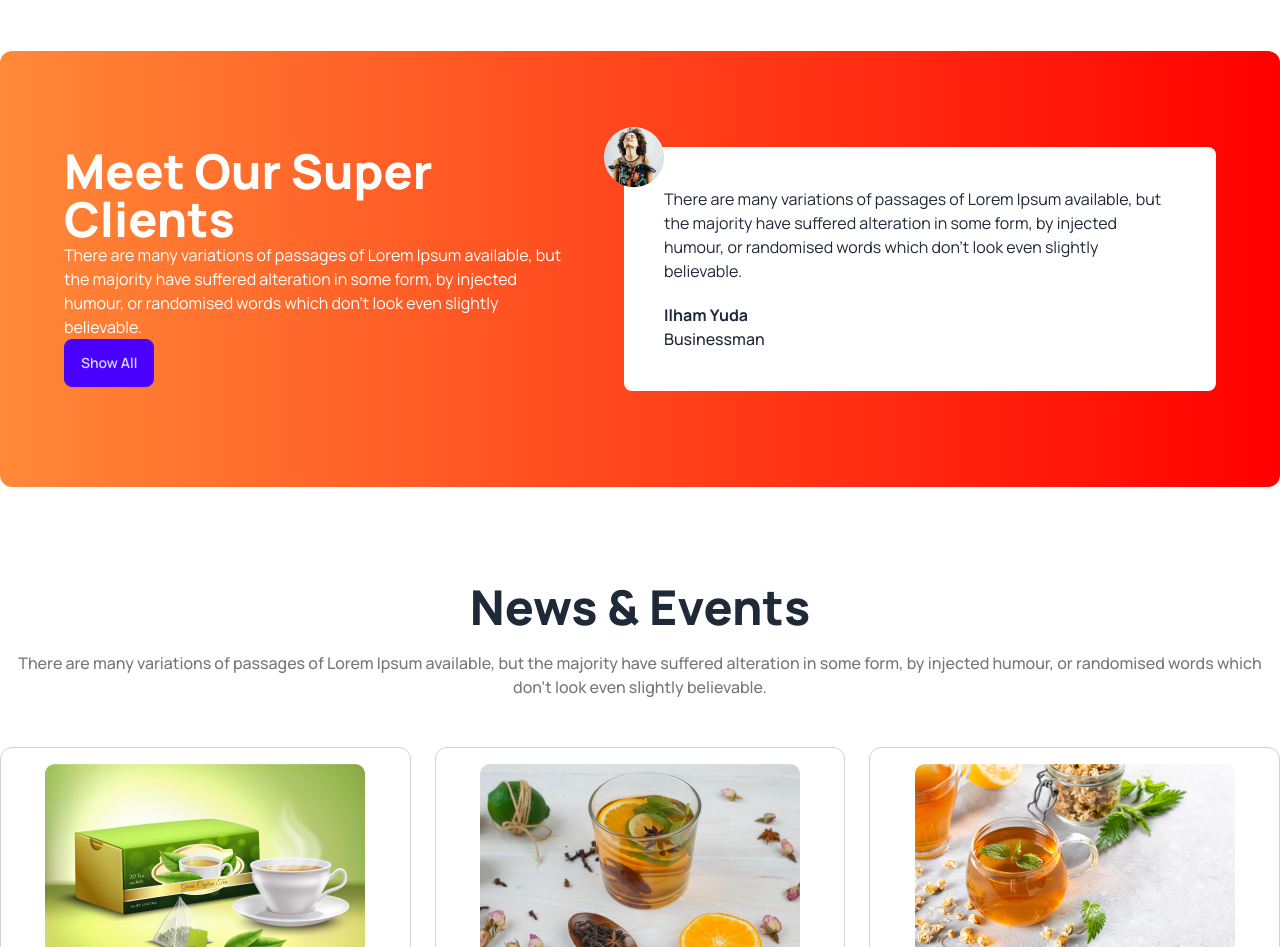
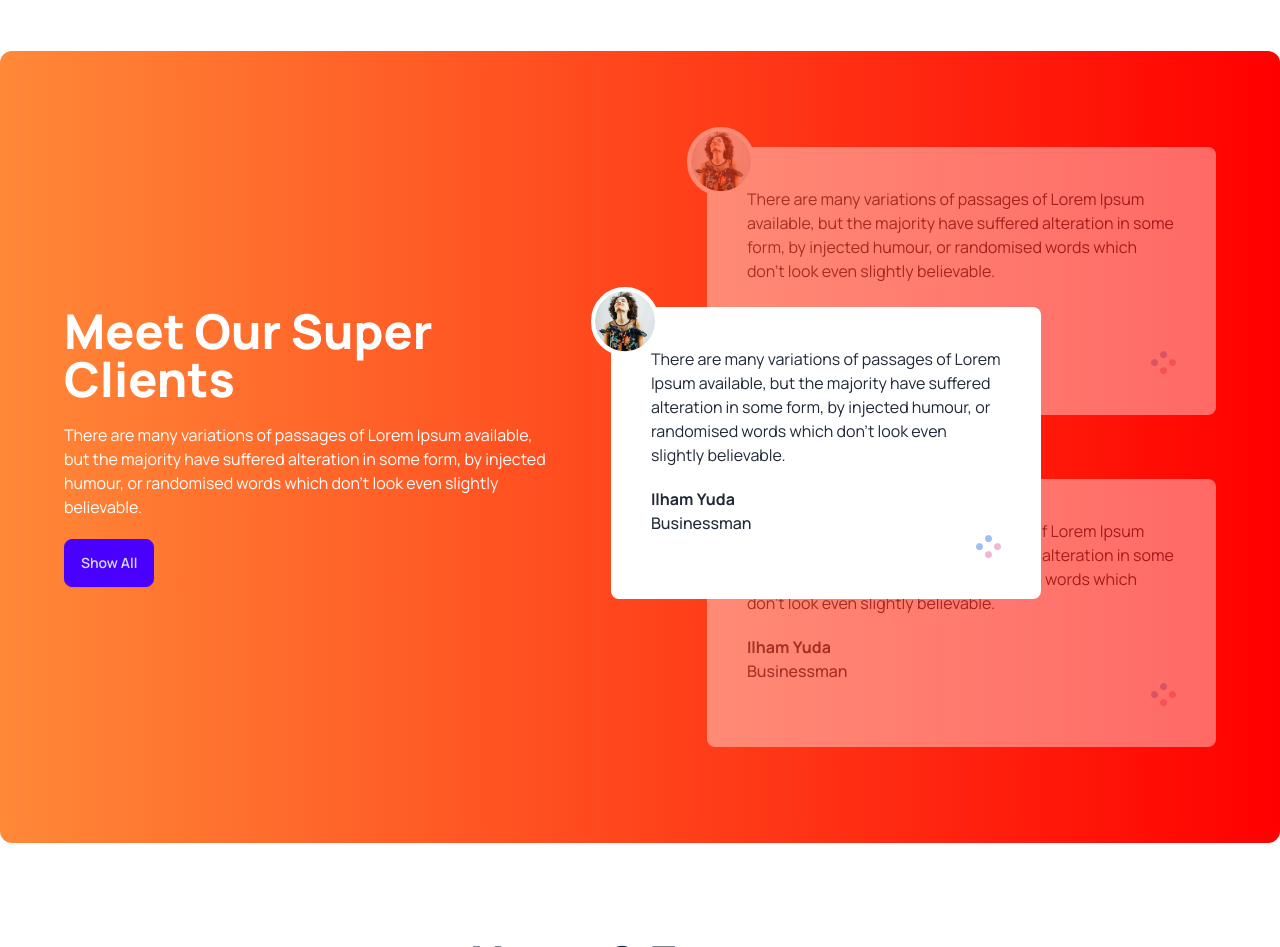
Before and after one commit to zaman-atif/Tea-House-DaisyUI, a plain HTML site: page index.html in a window 1280 px wide. Shown: the part 1960-2907 px from the top of the page. Drawn offline with nearby package versions, Linux system fonts and the light colour scheme.

Commit message:
website done

```diff
--- a/index.html
+++ b/index.html
@@ -138,18 +138,24 @@
         <!-- super client section  -->
         <section class="my-24 flex flex-col lg:flex-row gap-12 rounded-xl px-16 py-24"
             style="background: linear-gradient(270.00deg, rgb(255, 0, 0) 0%,rgb(255, 137, 56) 100%);">
-            <div class="spacey-5">
+            <div class=" flex items-center lg:pr-28">
+                <div class="space-y-5">
                     <h2 class="text-5xl font-extrabold text-white">
                         Meet Our Super <br> Clients
                     </h2>
-                <p class="text-white">There are many variations of passages of Lorem Ipsum available, but the majority have suffered
+                    <p class="text-white">There are many variations of passages of Lorem Ipsum available, but the
+                        majority have suffered
                         alteration in some form,
                         by injected humour, or randomised words which don't look even slightly believable.</p>
                     <button class="btn btn-primary">Show All</button>
                 </div>
-            <!-- review  -->
-            <div class="p-10 rounded-lg bg-white relative">
-                <img class="absolute -top-5 -left-5" src="images/client.png" alt="">
+            </div>
+            <!-- review container  -->
+            <div class="relative">
+                <!-- next review -->
+                <div class="opacity-40 z-10 p-10 rounded-lg bg-white relative mb-16">
+                    <img class="absolute -top-5 -left-5 border-4 border-white bg-white rounded-full"
+                        src="images/client.png" alt="">
                     <p>There are many variations of passages of Lorem Ipsum available, but the majority have suffered
                         alteration in some form,
                         by injected humour, or randomised words which don't look even slightly believable.</p>
@@ -157,6 +163,40 @@
                         Ilham Yuda
                     </h4>
                     <p class="font-medium">Businessman</p>
+                    <div class="flex justify-end">
+                        <img src="images/circles.png" alt="">
+                    </div>
+                </div>
+                <!-- current review -->
+                <div class="p-10 z-20 rounded-lg bg-white absolute top-40 lg:-left-24 lg:w-[430px]">
+                    <img class="absolute -top-5 -left-5 border-4 border-white bg-white rounded-full"
+                        src="images/client.png" alt="">
+                    <p>There are many variations of passages of Lorem Ipsum available, but the majority have suffered
+                        alteration in some form,
+                        by injected humour, or randomised words which don't look even slightly believable.</p>
+                    <h4 class="font-bold mt-5">
+                        Ilham Yuda
+                    </h4>
+                    <p class="font-medium">Businessman</p>
+                    <div class="flex justify-end">
+                        <img src="images/circles.png" alt="">
+                    </div>
+                </div>
+                <!-- previous review -->
+                <div class="opacity-40 z-10 p-10 rounded-lg bg-white relative">
+                    <img class="absolute -top-5 -left-5 border-4 border-white bg-white rounded-full"
+                        src="images/client.png" alt="">
+                    <p>There are many variations of passages of Lorem Ipsum available, but the majority have suffered
+                        alteration in some form,
+                        by injected humour, or randomised words which don't look even slightly believable.</p>
+                    <h4 class="font-bold mt-5">
+                        Ilham Yuda
+                    </h4>
+                    <p class="font-medium">Businessman</p>
+                    <div class="flex justify-end">
+                        <img src="images/circles.png" alt="">
+                    </div>
+                </div>
             </div>
         </section>
         <!-- News & Events Section  -->
```
Lines whose indentation alone changed are shown as unchanged.
